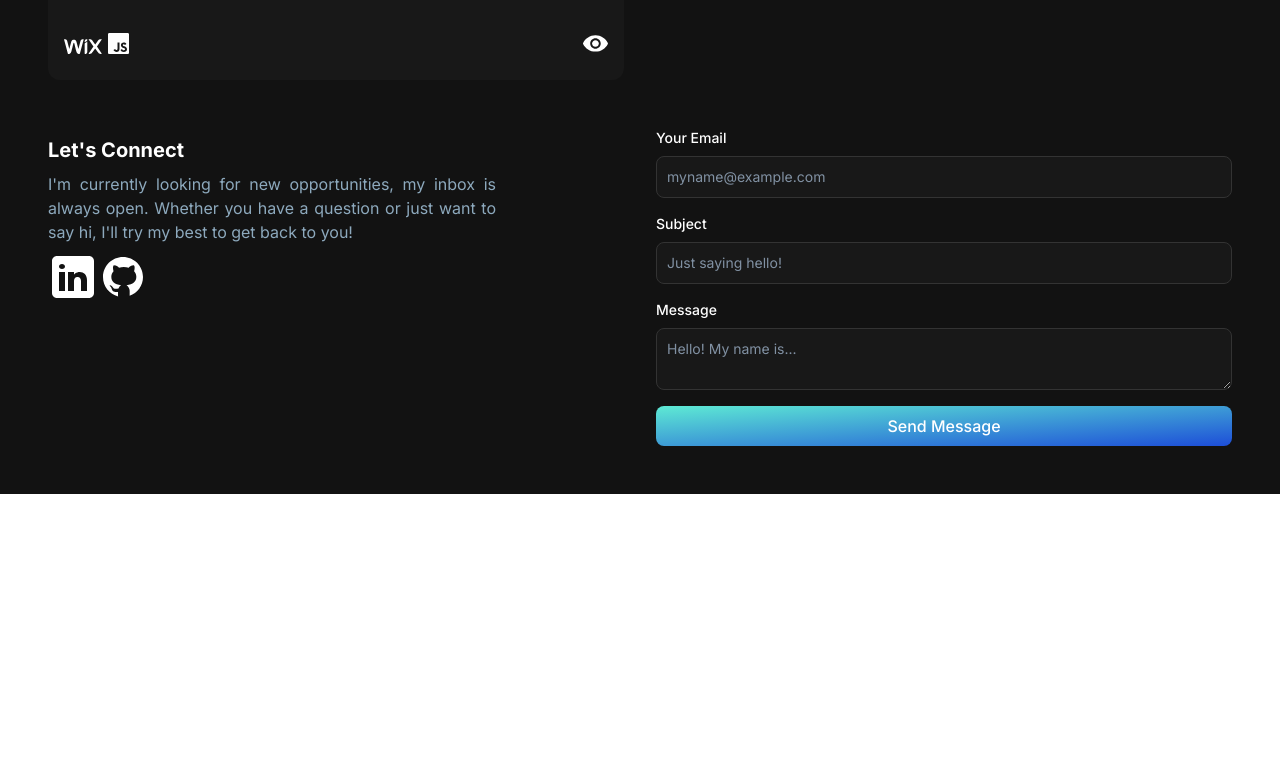
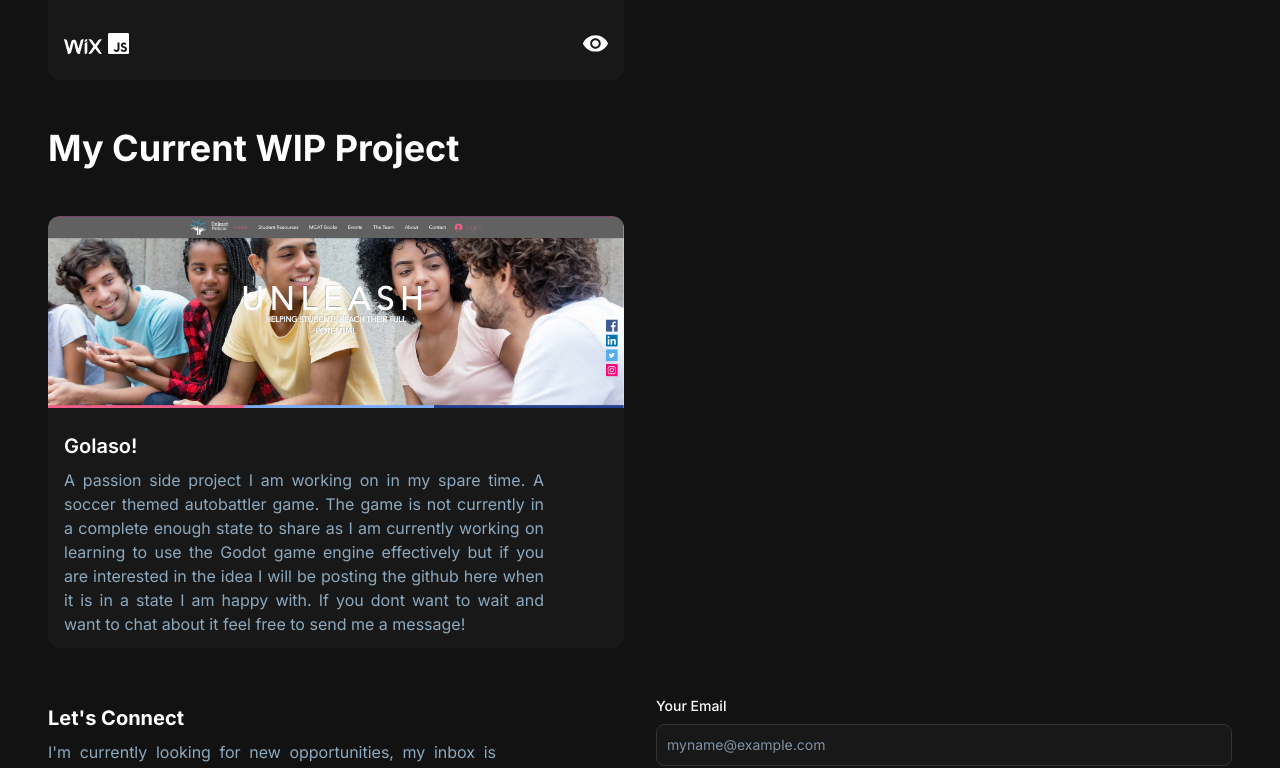
Before and after one commit to rayafarhadi/rayafarhadi.github.io, a Next.js app: page / in a window 1280 px wide. Shown: the part 1820-2588 px from the top of the page. Before the commit the page ends 2314 px from the top, so only its background shows below. Built offline with nearby package versions, Linux system fonts and the light colour scheme.

Commit message:
added my wip project

```diff
--- a/app/components/projects/ProjectSection.jsx
+++ b/app/components/projects/ProjectSection.jsx
@@ -46,7 +46,16 @@ const projectsData = [
 
 const WIPProjectData = [
   {
-
+    id: 4,
+    title: "Golaso!",
+    description:
+      "A passion side project I am working on in my spare time. A soccer themed autobattler game. The game is not currently in a complete enough state to share as I am currently working on learning to use the Godot game engine effectively but if you are interested in the idea I will be posting the github here when it is in a state I am happy with. If you dont want to wait and want to chat about it feel free to send me a message!",
+    image: "/images/UnleashScreenshot.PNG",
+    tech: [
+      { id: 1, name: "Godot" },
+    ],
+    gitUrl: "/",
+    previewUrl: "/",
   },
 ];
 
@@ -67,7 +76,7 @@ const ProjectSection = () => {
           />
         ))}
       </div>
-      {/* <h2 className="text-4xl font-bold mt-12 mb-12">My Current WIP Project</h2>
+      <h2 className="text-4xl font-bold mt-12 mb-12">My Current WIP Project</h2>
       <div className="grid grid-cols-1 md:grid-cols-2 gap-4 lg:gap-8">
         {WIPProjectData.map((project) => (
           <ProjectCard
@@ -80,7 +89,7 @@ const ProjectSection = () => {
             previewUrl={project.previewUrl}
           />
         ))}
-      </div> */}
+      </div>
     </div>
   );
 };
```
Also changed, not shown: 1 other file (tests, documents, lock files or other folders).
